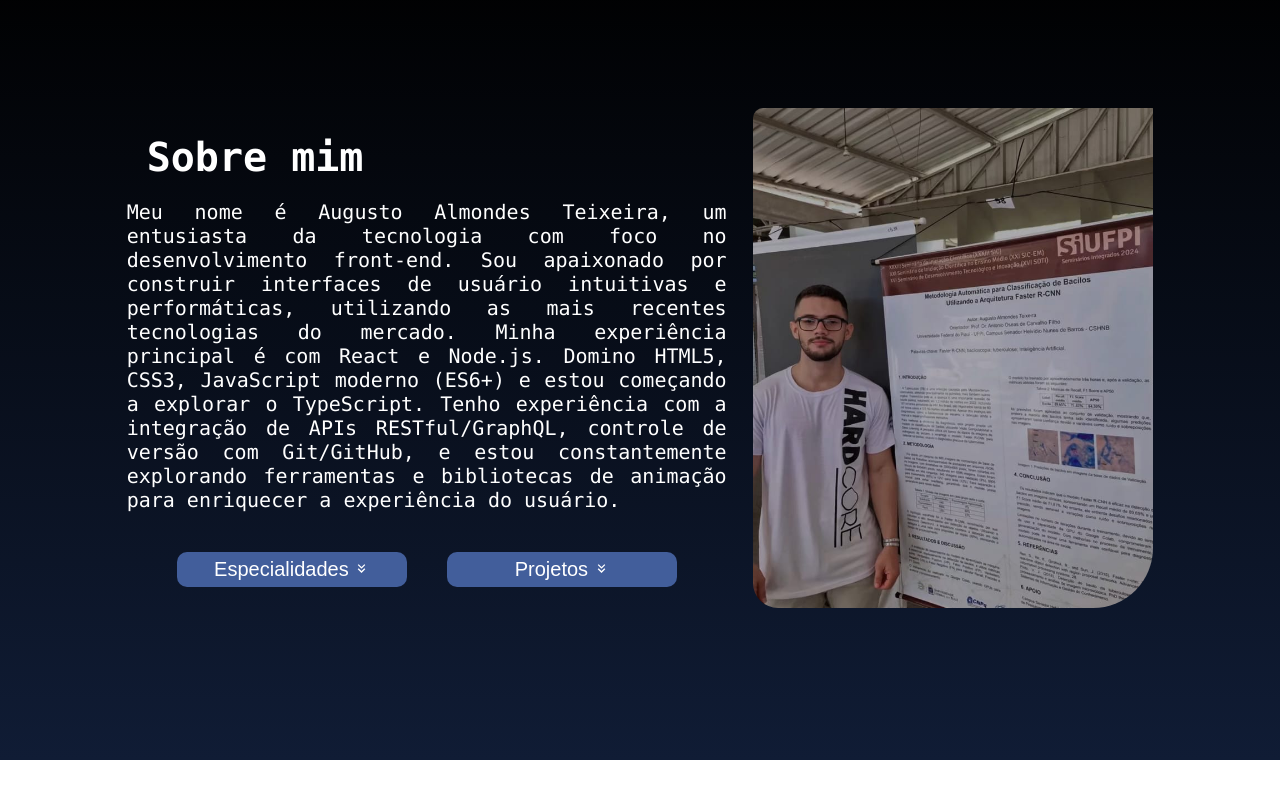
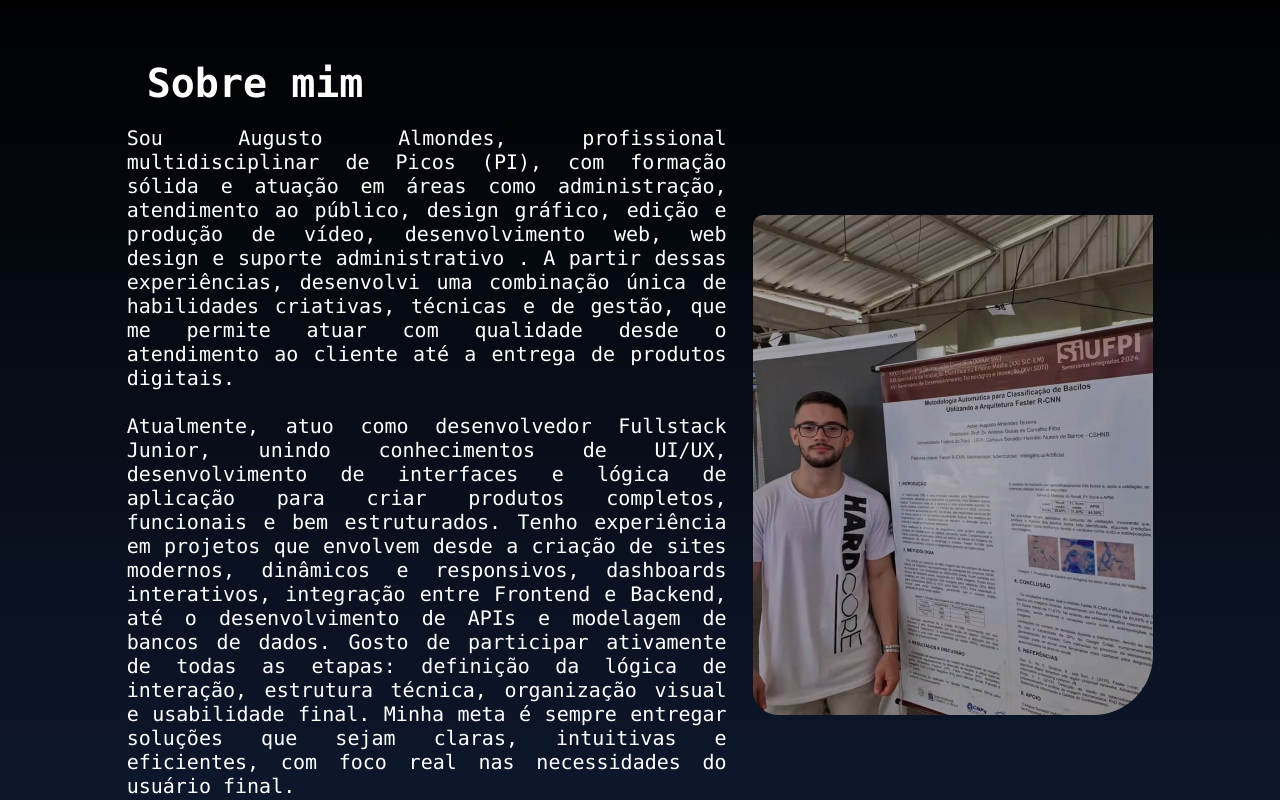
Before and after one commit to AugustoAlmondes/My-Portifolio, a React (Vite) app: page / in a window 1280 px wide. Shown: the part 840-1640 px from the top of the page. Built offline with nearby package versions, Linux system fonts and the light colour scheme; no server answers.

Commit message:
Change Section About me

```diff
--- a/src/page/Deploys/Deploys.jsx
+++ b/src/page/Deploys/Deploys.jsx
@@ -13,7 +13,7 @@ const projects = [
     },
     {
         name: 'WorkFinder',
-        url: 'https://workfinder-site.netlify.app',
+        url: 'https://workfinder-job.netlify.app',
         image: WorkImage,
         alt: 'workfinder'
     },
--- a/src/page/Sobre/Sobre.jsx
+++ b/src/page/Sobre/Sobre.jsx
@@ -10,7 +10,15 @@ export default function Sobre() {
                 <div className="texto-sobre">
                     <h1>Sobre mim</h1>
                     <p>
-                        Meu nome é Augusto Almondes Teixeira, um entusiasta da tecnologia com foco no desenvolvimento front-end. Sou apaixonado por construir interfaces de usuário intuitivas e performáticas, utilizando as mais recentes tecnologias do mercado. Minha experiência principal é com React e Node.js. Domino HTML5, CSS3, JavaScript moderno (ES6+) e estou começando a explorar o TypeScript. Tenho experiência com a integração de APIs RESTful/GraphQL, controle de versão com Git/GitHub, e estou constantemente explorando ferramentas e bibliotecas de animação para enriquecer a experiência do usuário.
+                        {/* Meu nome é Augusto Almondes Teixeira, um entusiasta da tecnologia com foco no desenvolvimento front-end. Sou apaixonado por construir interfaces de usuário intuitivas e performáticas, utilizando as mais recentes tecnologias do mercado. Minha experiência principal é com React e Node.js. Domino HTML5, CSS3, JavaScript moderno (ES6+) e estou começando a explorar o TypeScript. Tenho experiência com a integração de APIs RESTful/GraphQL, controle de versão com Git/GitHub, e estou constantemente explorando ferramentas e bibliotecas de animação para enriquecer a experiência do usuário. */}
+                         Sou Augusto Almondes, profissional multidisciplinar de Picos (PI), com formação sólida e atuação em áreas como administração, atendimento ao público, design gráfico, edição e produção de vídeo, desenvolvimento web, web design e suporte administrativo . A partir dessas experiências, desenvolvi uma combinação única de habilidades criativas, técnicas e de gestão, que me permite atuar com qualidade desde o atendimento ao cliente até a entrega de produtos digitais.
+                        <br />
+                        <br />
+                        Atualmente, atuo como desenvolvedor Fullstack Junior, unindo conhecimentos de UI/UX, desenvolvimento de interfaces e lógica de aplicação para criar produtos completos, funcionais e bem estruturados.
+
+                        Tenho experiência em projetos que envolvem desde a criação de sites modernos, dinâmicos e responsivos, dashboards interativos, integração entre Frontend e Backend, até o desenvolvimento de APIs e modelagem de bancos de dados.
+
+                        Gosto de participar ativamente de todas as etapas: definição da lógica de interação, estrutura técnica, organização visual e usabilidade final. Minha meta é sempre entregar soluções que sejam claras, intuitivas e eficientes, com foco real nas necessidades do usuário final.
                     </p>
 
                     <div className="botoes-sobre">
```
